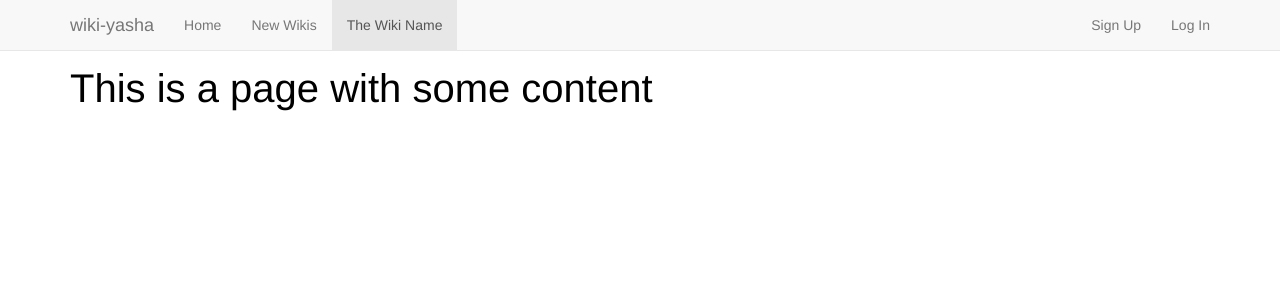
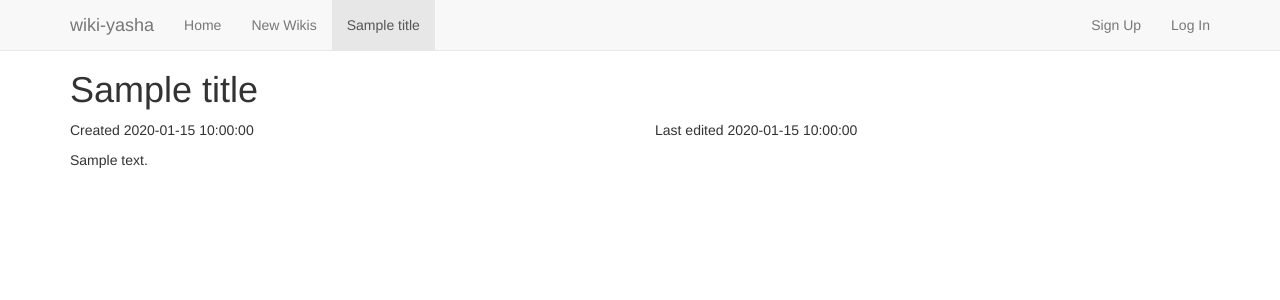
Before and after one commit to yashap/wiki-yasha, a Python web app: template templates/page.html in a window 1280 px wide. Shown: the top 300 px of the page. Run offline with Jinja, Linux system fonts and the light colour scheme; the template is opened without the code that fills it: most values are stand-ins (such as "Sample title", 1, 10 or a date in 2020).

Commit message:
Added basic front end for wiki functionality, but you can't yet edit posts

```diff
--- a/handlers/editPage.py
+++ b/handlers/editPage.py
@@ -3,12 +3,12 @@
 import handler
 from entities import Page
 
-class showPage(handler.Handler):
+class EditPage(handler.Handler):
 	def get(self, page_id):
 		# in main.py, page_id is automatically passed to the handler
 		q = Page.Page.by_page_id(page_id)
 		if q:
-			self.render("page.html", title=q.title, content=q.content, created=q.created, last_modified=q.last_modified)
+			self.render("edit_page.html", title=q.title, content=q.content, created=q.created, last_modified=q.last_modified)
 
 		else:
-			self.redirect("/_edit%s" % page_id)
+			self.render("edit_page.html", title="filler", content="filler", created="filler", last_modified="filler")
--- a/templates/page.html
+++ b/templates/page.html
@@ -3,11 +3,29 @@
 {% block title %}wiki-yasha - This page{% endblock %}
 
 {% block navpage %}
-	<li id="nav-page"><a href="#">The Wiki Name</a></li>
+	<li id="nav-page"><a href="#">{{title}}</a></li>
 {% endblock %}
 
 {% block content %}
-	<a class="main-title">This is a page with some content</a>
+	<div class="row">
+		<div class="col-md-12">
+			<h1>{{title}}</h1>
+		</div>
+	</div>
+	<div class="row">
+		<div class="col-md-6">
+			<p>Created {{created}}</p>
+		</div>
+		<div class="col-md-6">
+			<p>Last edited {{last_modified}}</p>
+		</div>
+	</div>
+	<div class="row">
+		<div class="col-md-12">
+			<p>{{content}}</p>
+		</div>
+	</div>
+
 {% endblock %}
 
 {% block js %}
```
Also changed, not shown: templates/edit_page.html (added, +34 -0 lines).
